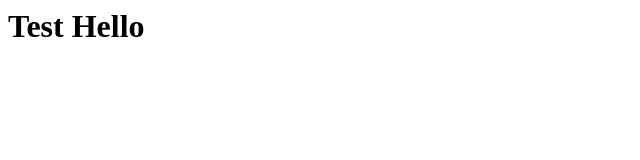
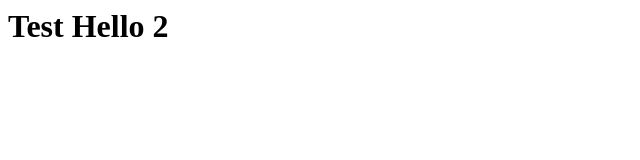
Before and after one commit to Valentina-Kipel/Chart-Space, a plain HTML site: page index.html in a window 1280 px wide. Shown: the full height of the page, 0-640 px from the left. Drawn offline with Linux system fonts and the light colour scheme.

Commit message:
test 590

```diff
--- a/index.html
+++ b/index.html
@@ -1,3 +1,3 @@
 <html>
-    <h1>Test Hello</h1>
+    <h1>Test Hello 2</h1>
 </html>
```
